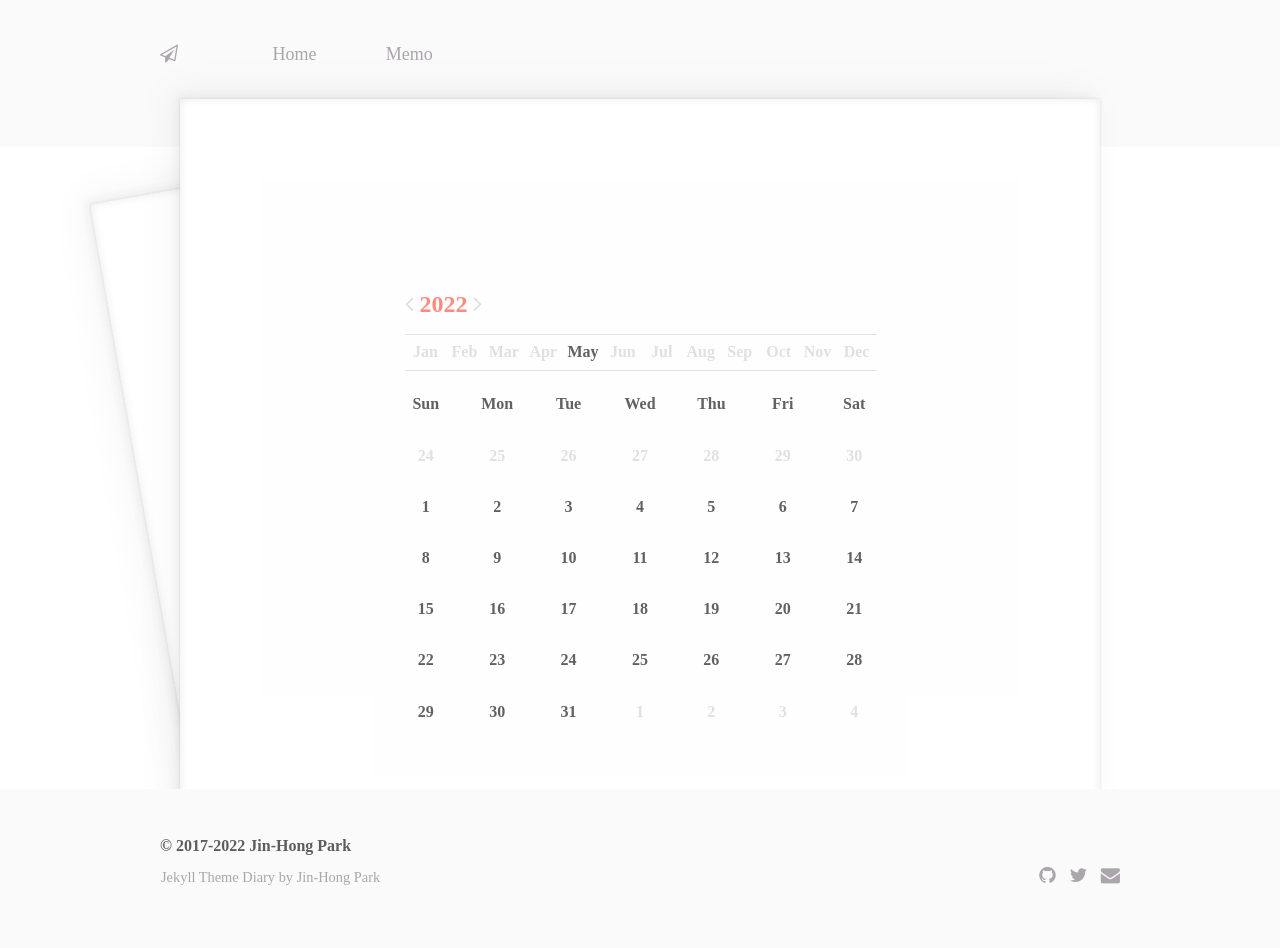
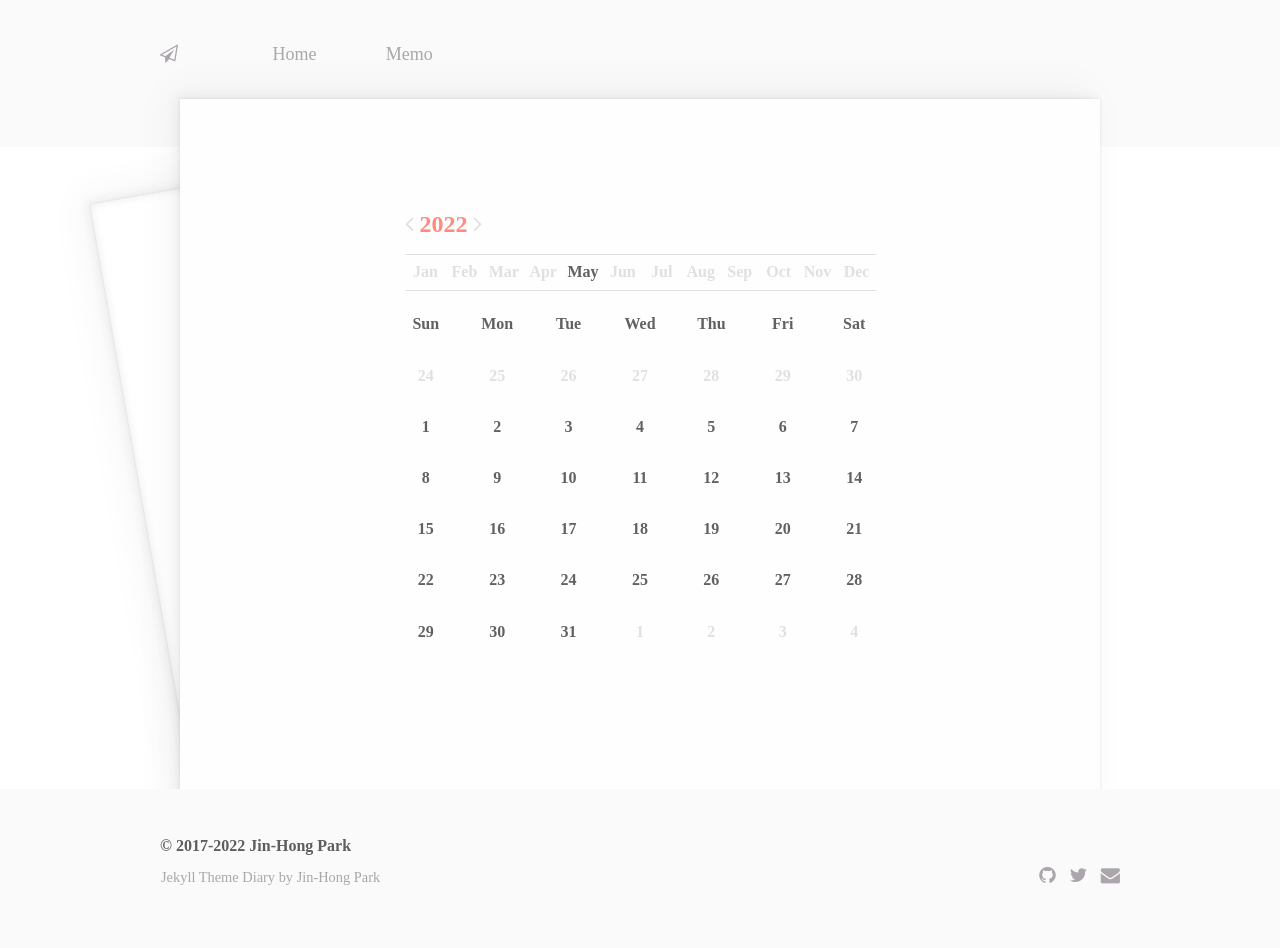
Before and after one commit to jinhong-park/journal, a Jekyll site: the page built from index.html, in a window 1280 px wide. Built offline with Jekyll 4.4.1, drawn with Linux system fonts in a browser that asks for light colours.

Commit message:
“update”

```diff
--- a/_sass/calendar.scss
+++ b/_sass/calendar.scss
@@ -5,8 +5,7 @@
   color: $text;
   font-weight: bold;
   display: none;
-  position: relative;
- // position: absolute;
+  position: absolute;
   height: 100%;
   width: 100%;
   top: 0;
@@ -20,7 +19,7 @@
   transform: translateX(-50%);
   max-width: 470px;
   min-width: 300px;
-  position: relative;
+  position: absolute;
   padding: 2em;
   background-color: #fefefe;
   -webkit-transform: translateX(-50%);
```
